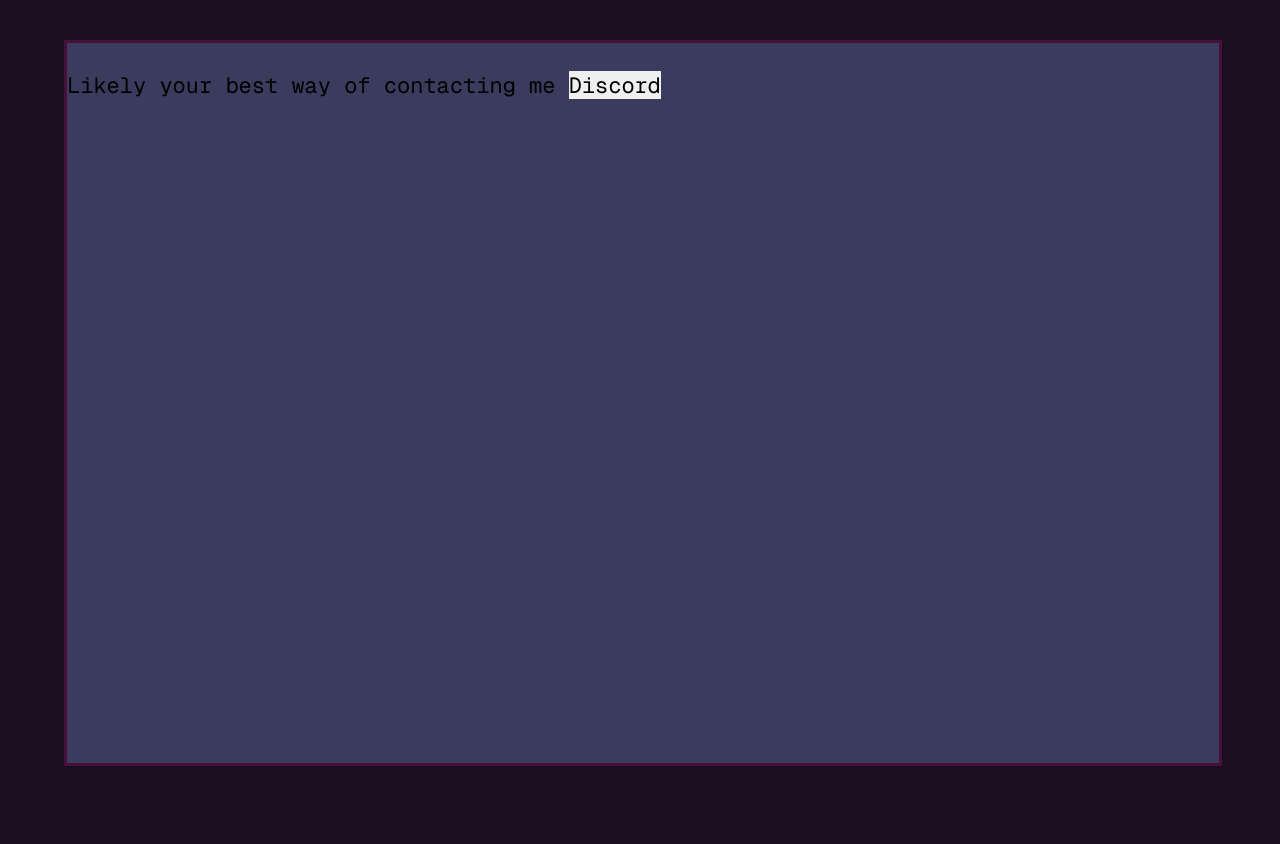
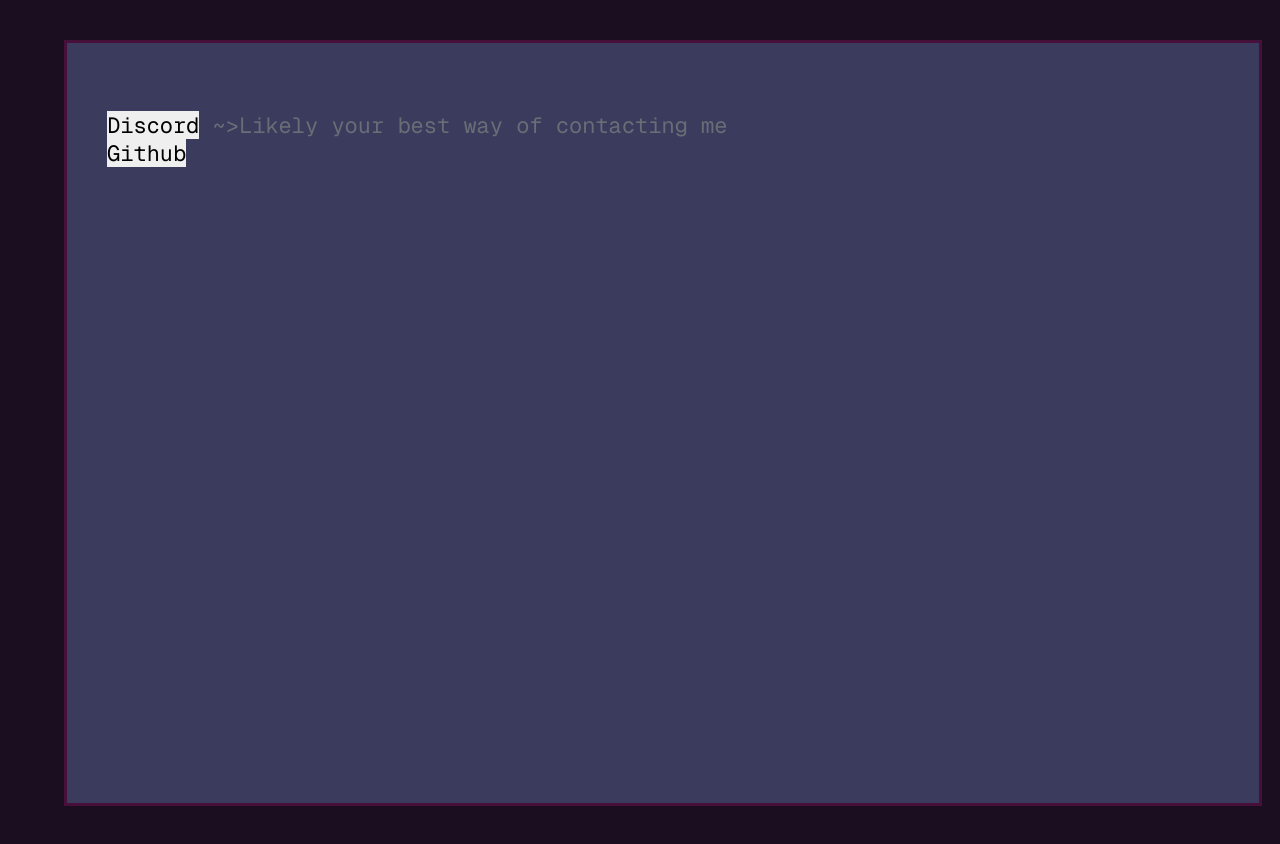
Before and after one commit to asteriash/str4da, a website: page index.html in a window 1280 px wide. Before the commit the page ends 806 px from the top, so only its background shows below. Drawn offline with nearby package versions, Linux system fonts and the light colour scheme.

Commit message:
consistently improving

```diff
--- a/assets/css/colors.css
+++ b/assets/css/colors.css
@@ -2,4 +2,5 @@
   --darkblue: #3B3B5D;
   --purple: #46103A;
   --almost-black: #1B0E20;
+  --gray: #686D76;
 }
--- a/assets/css/style.css
+++ b/assets/css/style.css
@@ -27,12 +27,19 @@ body {
   border-width: 3px;
   border-color: var(--purple);
   border-style: solid;
+  padding: 20px;
 }
 
 #links{
   display: box;
   align-content: center;
   flex-direction: column;
+  padding: 20px;
+  border-style
+}
+
+.subscript {
+  color:var(--gray);
 }
 
 .link{
--- a/assets/js/index.js
+++ b/assets/js/index.js
@@ -5,7 +5,7 @@ let hasFetched = false; // check flag
 
 const writeToClipboard = (response) => {
   console.log(`Trying to write ${response} into the clipboard.`);
-  navigator.clipboard.writeText(response);
+  navigator.clipboard.writeText(response); // Writing to clipboard
 };
 
 const fetchSocials = (platform) => {
@@ -14,7 +14,7 @@ const fetchSocials = (platform) => {
     .then(parseSocials => parseSocials.json()) //parsing
     .then(data => {
       console.log(`Trying to copy ${data[platform]} into the clipboard;\ncaller: ${platform}.`);
-     fetchedData = data;
+     fetchedData = data; //If we're fetching new stuff, put it into fetchedData
       hasFetched = true;
       writeToClipboard(data[platform]);
     })
@@ -22,5 +22,6 @@ const fetchSocials = (platform) => {
   }
   else if (hasFetched == true){
     writeToClipboard(fetchedData[platform]);
+    console.log(`Cached: ${fetchedData}\nTrying to copy:${fetchedData[platform]}`);
   }
 };
--- a/index.html
+++ b/index.html
@@ -15,10 +15,8 @@
           <img src="" alt="">
         </div>
         <div id="links">
-          <div class="discord">
-            <span class="discord" class="link">Likely your best way of contacting me </span><button onclick='fetchSocials("discord")'>Discord</button>
-            <!-- <div class="github" class="link"></div><button onclick='fetchSocials("github")'>Github</button> -->
-          </div>
+          <div class="discord" class="link"><button onclick='fetchSocials("discord")'>Discord</button><span class="subscript">    ~>Likely your best way of contacting me</span></div>
+          <div class="github" class="link"><button onclick='fetchSocials("github")'>Github</button></div>
         </div>
       </div>
     </div>
```
